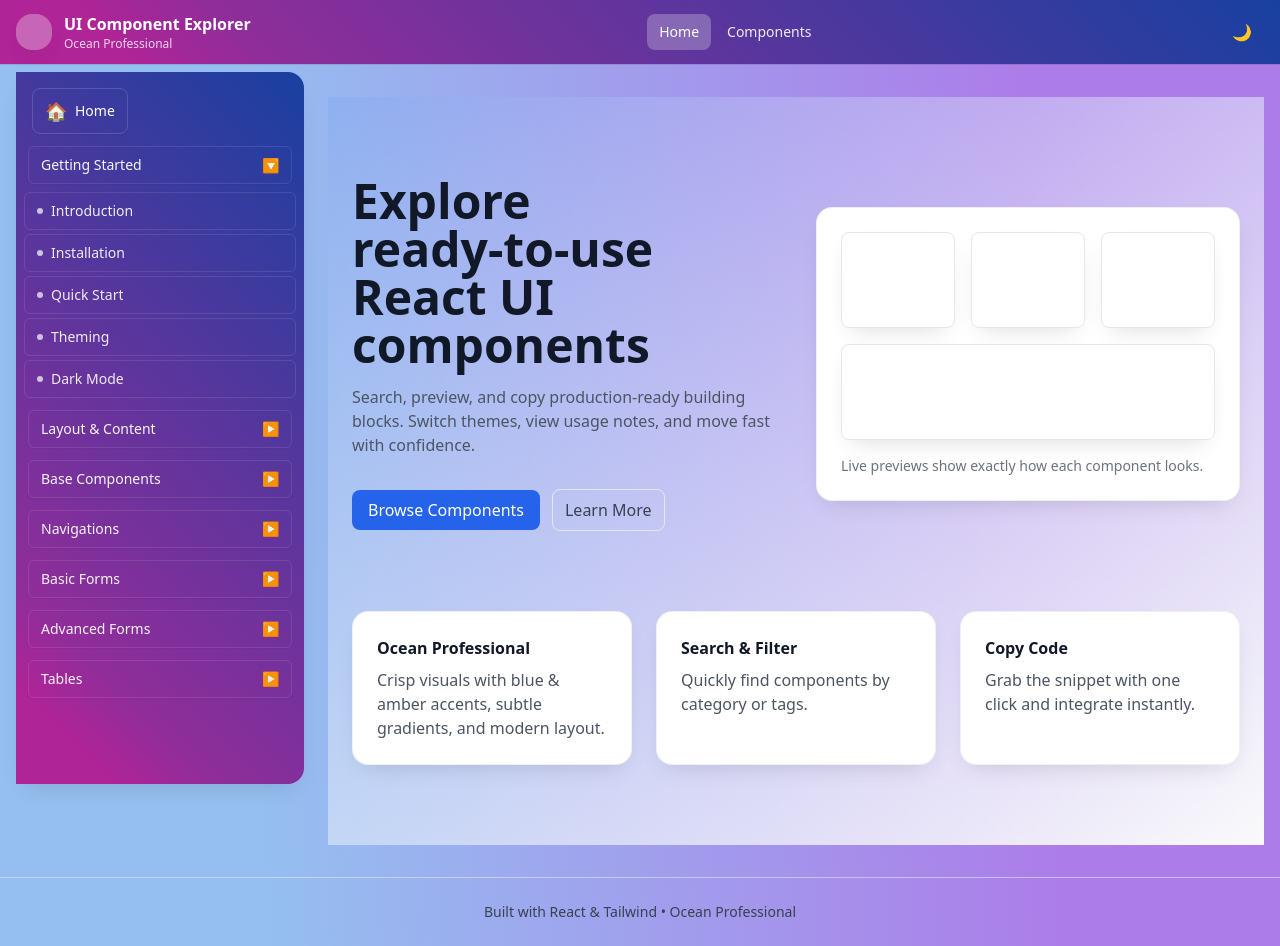
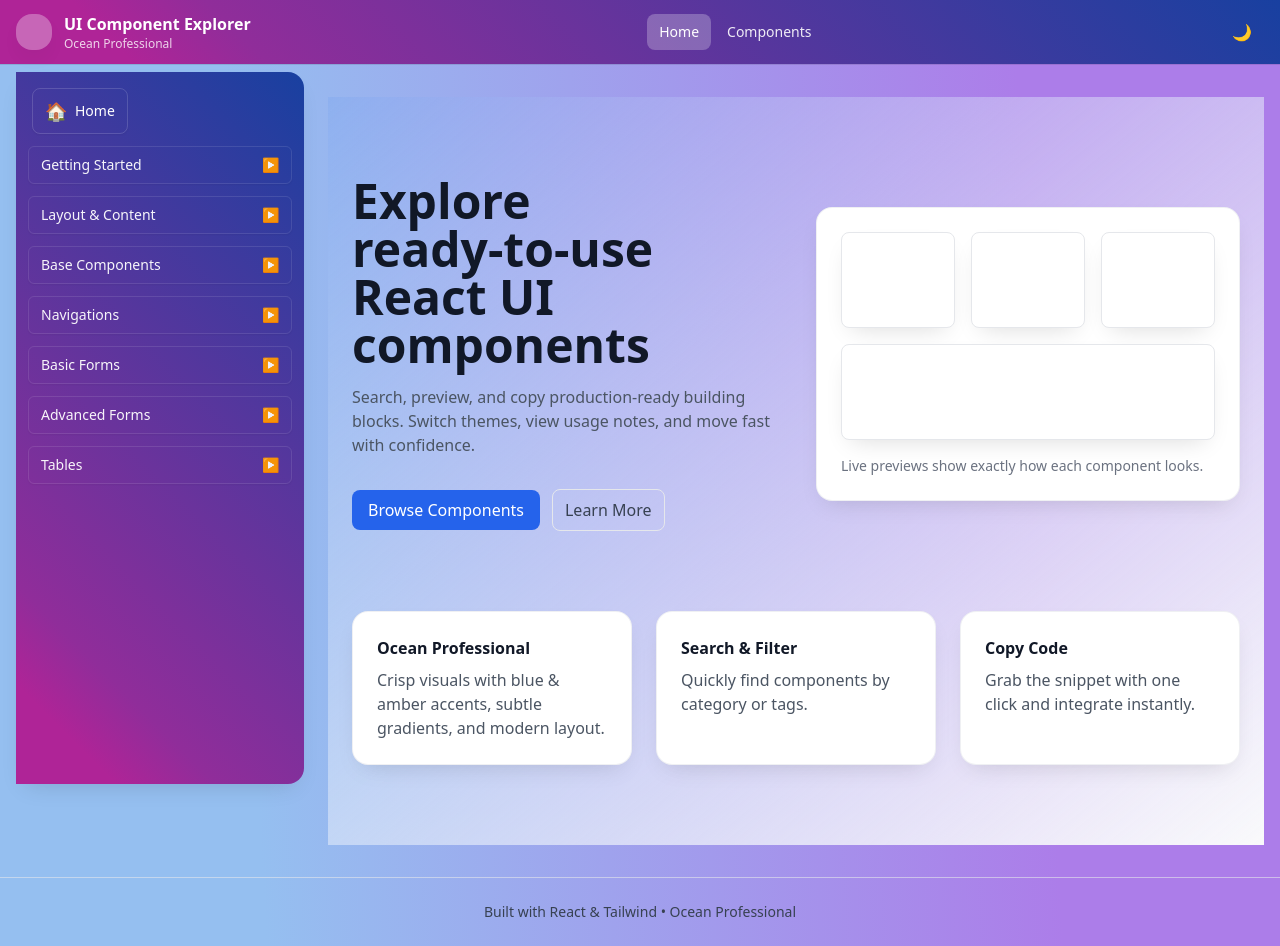
Before and after one commit to kavia-common/ui-component-explorer-5783-5792, a React (Create React App) app in the folder frontend_main/: page / in a window 1280 px wide. Built offline with nearby package versions, Linux system fonts and the light colour scheme.

Commit message:
Checkpoint 10 - cg1e10e78c

```diff
--- a/frontend_main/src/components/Sidebar.js
+++ b/frontend_main/src/components/Sidebar.js
@@ -5,7 +5,7 @@ import { Link, useLocation } from 'react-router-dom';
  * PUBLIC_INTERFACE
  * Sidebar: Persistent left sidebar (sticky on desktop, drawer on mobile) listing component sections and items.
  * - Container uses navbar gradient for background
- * - Accessible accordion with single-open policy
+ * - Accessible accordion with independent per-group toggles (multi-open)
  * - Independent scroll area with overflow-y-auto
  * - Subtle border/shadow/scale hover/focus for items
  * - Keyboard accessible: buttons with aria-expanded/controls and unique IDs
@@ -53,24 +53,22 @@ export default function Sidebar({ isOpen, onClose }) {
   const linkFor = (section, item) =>
     `/components?section=${encodeURIComponent(section)}&item=${encodeURIComponent(item)}`;
 
-  // Determine default open group (first or inferred from activePath)
-  const inferredGroup = useMemo(() => {
-    try {
-      const url = new URL(activePath, window.location.origin);
-      const group = url.searchParams.get('section');
-      if (group && sections.find(s => s.title === group)) return group;
-    } catch {
-      // ignore
-    }
-    return sections[0]?.title || null;
-  }, [activePath, sections]);
+  // Accordion open state (multi-open). Start with none open by default.
+  const [openGroups, setOpenGroups] = useState(() => new Set());
 
-  const [activeGroup, setActiveGroup] = useState(inferredGroup);
-  useEffect(() => {
-    setActiveGroup(inferredGroup);
-  }, [inferredGroup]);
+  // Preserve open state during navigation: do not auto-close on route change.
+  // We only update activePath for highlighting links above.
 
-  // Accessibility: close on Escape when drawer is open
+  const toggleGroup = (title) => {
+    setOpenGroups((prev) => {
+      const next = new Set(prev);
+      if (next.has(title)) next.delete(title);
+      else next.add(title);
+      return next;
+    });
+  };
+
+  // Accessibility: close drawer on Escape when open (desktop unaffected)
   useEffect(() => {
     if (!isOpen) return;
     const handler = (e) => {
@@ -109,7 +107,7 @@ export default function Sidebar({ isOpen, onClose }) {
           {sections.map((section, idx) => {
             const sectionId = `accordion-section-${idx}`;
             const panelId = `accordion-panel-${idx}`;
-            const open = activeGroup === section.title;
+            const open = openGroups.has(section.title);
 
             return (
               <li key={section.title} className="rounded-lg">
@@ -124,8 +122,7 @@ export default function Sidebar({ isOpen, onClose }) {
                     }
                     aria-expanded={open}
                     aria-controls={panelId}
-                    onClick={() => setActiveGroup(prev => (prev === section.title ? section.title : section.title))}
-                    // single-open policy: clicking any header sets that group active
+                    onClick={() => toggleGroup(section.title)}
                   >
                     <span className="font-medium">{section.title}</span>
                     <span
```
Also changed, not shown: 2 other files (tests, documents, lock files or other folders).
